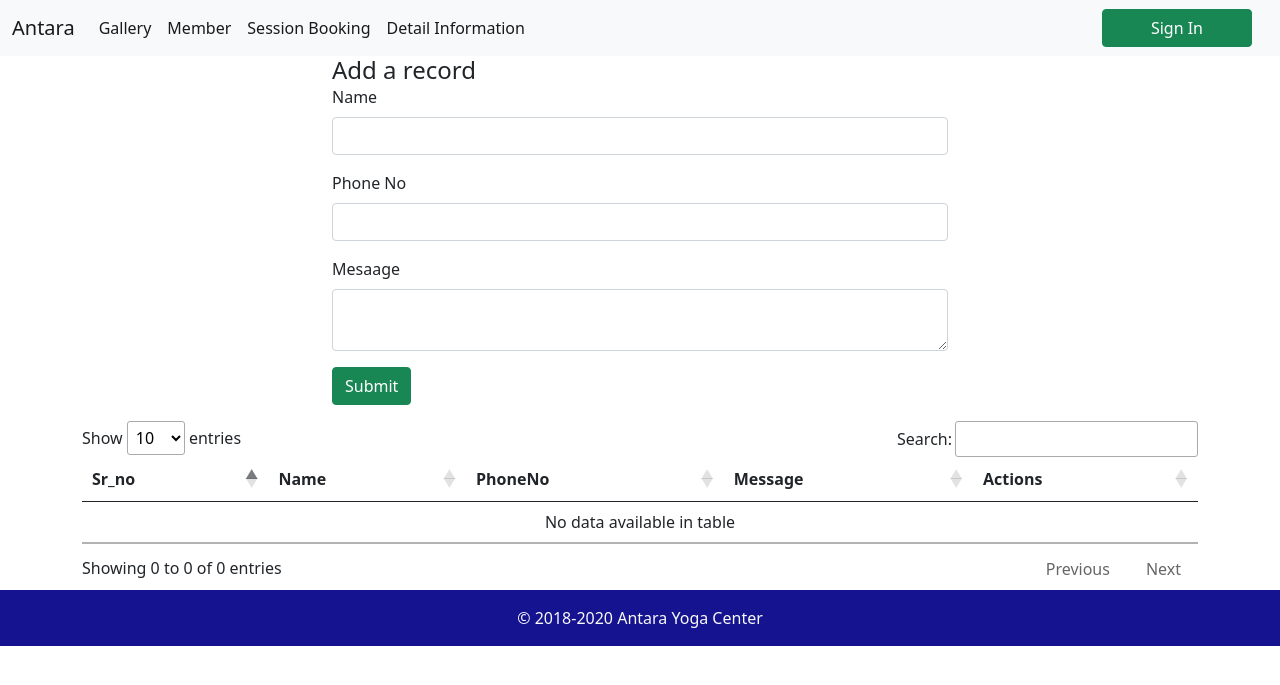
After one commit to AISHAHANSARI/yoga-center, a PHP site: page /yoga/admin/member.php in a window 1280 px wide. The commit adds this page. Shown: the top 685 px of the page. Run offline with PHP 8.4, Linux system fonts and the light colour scheme; data that the repository does not hold is empty; some libraries are stand-ins or nearby versions.

Commit message:
admin portal

```diff
--- a/admin/addEdit.php
+++ b/admin/addEdit.php
@@ -9,7 +9,7 @@
 	<link rel="stylesheet" type="text/css" href="../fancybox/jquery.fancybox.min.css">
 
 	<!-- stylesheet file-->
-	<!-- <link rel="stylesheet" type="text/css" href="css/style.css"> -->
+	<!-- <link rel="stylesheet" type="text/css" href="../css/style.css"> -->
 
 	<!-- jquery library -->
 	<!-- <script src="js/jquery.min.js"></script> -->
@@ -27,7 +27,7 @@
    <div class="container">
 <?php
 // Start session
-session_start();
+// session_start();
 
 $postData = $imgData = array();
 
--- a/admin/manage.php
+++ b/admin/manage.php
@@ -30,7 +30,7 @@
     <div class="container">
 <?php
 // Start session
-session_start();
+// session_start();
 
 // Include and initialize DB class
 require_once 'DB.class.php';
--- /dev/null
+++ b/admin/member.php
@@ -0,0 +1,204 @@
+<?php
+
+$insert = false;
+
+include "partials/_dbconnect.php";
+
+
+ if ($_SERVER["REQUEST_METHOD"] == "POST"){
+     $name = $_POST["name"];
+     $phone_no = $_POST["phone_no"];
+     $message = $_POST["msg"];
+
+    $sql = "INSERT INTO `contact` (`name`,  `phone_no`, `msg`, `date`) VALUES ('$name',  '$phone_no', '$message', current_timestamp())";
+    $result = mysqli_query($conn, $sql);
+
+
+        if($result){
+            $insert = true;
+        }
+ }
+?>
+
+<!DOCTYPE html>
+<html lang="en">
+<head>
+    <meta charset="UTF-8">
+    <meta http-equiv="X-UA-Compatible" content="IE=edge">
+    <meta name="viewport" content="width=device-width, initial-scale=1.0">
+    <title>CRUD OPERATIONS</title>
+
+<link rel="stylesheet" href="//cdn.datatables.net/1.10.24/css/jquery.dataTables.min.css">
+
+
+<script
+  src="https://code.jquery.com/jquery-3.6.0.min.js"
+  integrity="sha256-/xUj+3OJU5yExlq6GSYGSHk7tPXikynS7ogEvDej/m4="
+  crossorigin="anonymous"></script>
+
+
+</head>
+<body>
+
+<!-- edit modal -->
+<!-- <button type="button" class="btn btn-primary" data-bs-toggle="modal" data-bs-target="#editModal">
+  Edit modal
+</button> -->
+
+<!-- Modal -->
+<div class="modal fade" id="editModal" tabindex="-1" aria-labelledby="editModalLabel" aria-hidden="true">
+  <div class="modal-dialog">
+    <div class="modal-content">
+      <div class="modal-header">
+        <h5 class="modal-title" id="editModalLabel">Edit Record</h5>
+        <button type="button" class="btn-close" data-bs-dismiss="modal" aria-label="Close"></button>
+      </div>
+      <div class="modal-body">
+      <section class="container col-6">
+
+<form method = "post">
+<input type="hidden" name="sr_noEdit" id="sr_noEdit">
+<div class="mb-3">
+  <label for="name" class="form-label">Name</label>
+  <input type="text"  name ="nameEdit" class="form-control" id="nameEdit" >
+</div>
+<div class="mb-3">
+  <label for="phone_no" class="form-label">Phone No</label>
+  <input type = "phone" name ="phone_noEdit" class="form-control" id="phone_noEdit" >
+</div>
+
+<div class="mb-3">
+  <label for="meassage" class="form-label">Mesaage</label>
+  <textarea class="form-control" name ="messageEdit" id="messageEdit" row="3"  ></textarea>
+</div>
+
+
+<div class = "form-group mb-3">
+
+<input type="submit" text ="Update Record" class = " btn btn-success" id = "btn-submit">
+</div>
+</form>
+
+
+      </div>
+      <div class="modal-footer">
+        <button type="button" class="btn btn-secondary" data-bs-dismiss="modal">Close</button>
+        <button type="button" class="btn btn-primary">Save changes</button>
+      </div>
+    </div>
+  </div>
+</div>
+
+
+   <?php require "partials/_header.php";
+   ?>
+
+   <?php
+   if($insert){
+       echo'<div class="alert alert-warning alert-dismissible fade show" role="alert">
+       <strong>Success</strong> Your record has be recorded succesfully!
+       <button type="button" class="btn-close" data-bs-dismiss="alert" aria-label="Close"></button>
+     </div>';
+           }
+   ?>
+<section class="container col-6">
+<div>
+<h1> Add a record</h1>
+<form method = "post">
+<div class="mb-3">
+  <label for="name" class="form-label">Name</label>
+  <input type="text"  name ="name" class="form-control" id="name" >
+</div>
+<div class="mb-3">
+  <label for="phone_no" class="form-label">Phone No</label>
+  <input type = "phone" name ="phone_no" class="form-control" id="phone_no" >
+</div>
+
+<div class="mb-3">
+  <label for="meassage" class="form-label">Mesaage</label>
+  <textarea class="form-control" name ="msg" id="phone_no" row="3"  ></textarea>
+</div>
+
+
+<div class = "form-group mb-3">
+
+<input type="submit" text ="Submit" class = " btn btn-success" id = "btn-submit">
+</div>
+</form>
+</div>
+</section>
+
+
+
+<div class="container">
+
+
+<table class="table" id = "myTable">
+  <thead>
+    <tr>
+      <th scope="col">Sr_no</th>
+      <th scope="col">Name</th>
+      <th scope="col">PhoneNo</th>
+      <th scope="col">Message</th>
+      <th scope="col">Actions</th>
+    </tr>
+  </thead>
+  <tbody>
+
+  <?php
+
+$sql = "SELECT * FROM `contact`";
+$result = mysqli_query($conn, $sql);
+$sr_no = 0;
+while($row = mysqli_fetch_assoc($result)){
+
+    $sr_no = $sr_no + 1;
+    echo "<tr>
+    <th scope='row'>".$sr_no."</th>
+    <td>".$row['name']."</td>
+    <td>".$row['phone_no']."</td>
+    <td>".$row['msg']."</td>
+    <td><button class='edit btn btn-sm btn-primary' id=".$row['sr_no'].">Edit</button> <button class='delete btn btn-sm btn-primary' id=d".$row['sr_no'].">Delete</button> </td>
+  </tr>";
+
+}
+
+
+
+?>
+
+  </tbody>
+</table>
+</div>
+
+<?php require "partials/_footer.php";
+   ?>
+
+<script src ="//cdn.datatables.net/1.10.24/js/jquery.dataTables.min.js"></script>
+<script>
+$(document).ready( function () {
+    $('#myTable').DataTable();
+} );
+</script>
+
+
+<script>
+    edits = document.getElementsByClassName('edit');
+    Array.from(edits).forEach((element) => {
+      element.addEventListener("click", (e) => {
+        console.log("edit ");
+        tr = e.target.parentNode.parentNode;
+        name = tr.getElementsByTagName("td")[0].innerText;
+        phone_no = tr.getElementsByTagName("td")[1].innerText;
+        message = tr.getElementsByTagName("td")[2].innerText;
+        console.log(name, phone_no,message);
+        nameEdit.value = name;
+        phone_noEdit.value = phone_no;
+        messageEdit.value = message;
+        sr_noEdit.value = e.target.id;
+        console.log(e.target.id)
+        $('#editModal').modal('toggle');
+      })
+    })
+</body>
+</html>
--- a/admin/partials/_header.php
+++ b/admin/partials/_header.php
@@ -51,7 +51,9 @@
 
 <!-- Bootstrap CSS -->
 <link href="https://cdn.jsdelivr.net/npm/bootstrap@5.0.0-beta2/dist/css/bootstrap.min.css" rel="stylesheet" integrity="sha384-BmbxuPwQa2lc/FVzBcNJ7UAyJxM6wuqIj61tLrc4wSX0szH/Ev+nYRRuWlolflfl" crossorigin="anonymous">
-<link rel="stylesheet" href="css/style.css">
+
+<!-- Custom Css  -->
+<link rel="stylesheet" href="../css/style.css">
 
 <!-- Bootstrap css end  -->
 
@@ -68,16 +70,16 @@
     <div class="collapse navbar-collapse" id="navbarSupportedContent">
       <ul class="navbar-nav me-auto mb-2 mb-lg-0">
         <li class="nav-item">
-          <a class="nav-link active" aria-current="page" href="index.php">Gallery</a>
+          <a class="nav-link active" aria-current="page" href="manage.php">Gallery</a>
         </li>
         <li class="nav-item">
-          <a class="nav-link active" aria-current="page" href="classes.php">Member</a>
+          <a class="nav-link active" aria-current="page" href="">Member</a>
         </li>
         <li class="nav-item">
-          <a class="nav-link active" aria-current="page" href="dgallery.php">Session Booking</a>
+          <a class="nav-link active" aria-current="page" href="">Session Booking</a>
         </li>
         <li class="nav-item">
-          <a class="nav-link active" aria-current="page" href="contact.php">Detail Information</a>
+          <a class="nav-link active" aria-current="page" href="">Detail Information</a>
         </li>
         </ul>
         <ul class="navbar-nav navbar-right me-md-3">
--- a/admin/postAction.php
+++ b/admin/postAction.php
@@ -9,7 +9,7 @@ $db = new DB();
 $tblName = 'images';
 
 // File upload path
-$uploadDir = "uploads/images/";
+$uploadDir = "../uploads/images/";
 
 // Allow file formats
 $allowTypes = array('jpg','png','jpeg','gif');
```
Also changed, not shown: uploads/images/Screenshot (12).png (added).
